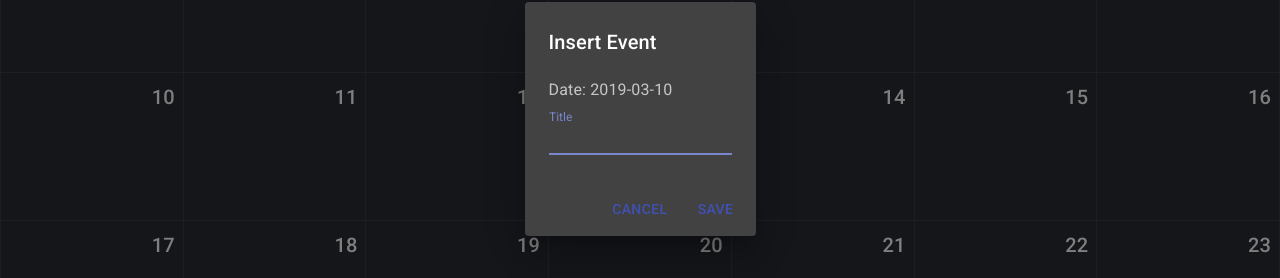
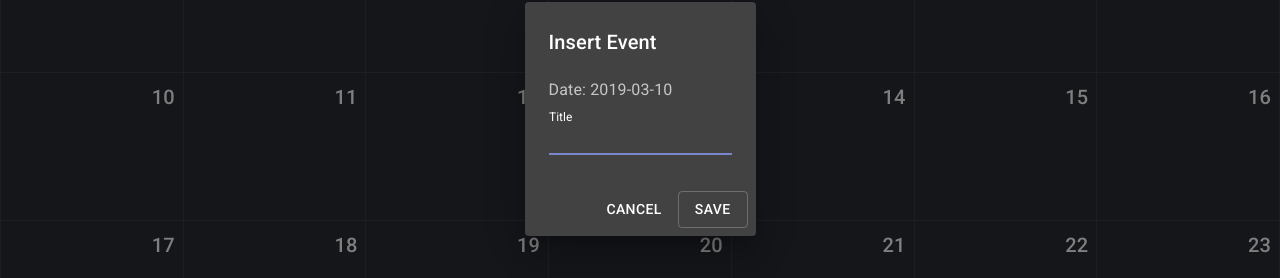
Before and after one commit to crearlink/react-calendar-demo, a React (Create React App) app: page / in a window 1280 px wide. Both pictures are taken after a click on the element "10". Shown: the part 281-559 px from the top of the page. Built offline with nearby package versions, Linux system fonts and the light colour scheme.

Commit message:
adjust Dialog Colors to Dark Palette

```diff
--- a/src/components/EventDialog.js
+++ b/src/components/EventDialog.js
@@ -97,10 +97,10 @@ class EventDialogComponent extends React.Component {
           />
         </DialogContent>
         <DialogActions>
-          <Button onClick={this.handleClose} color="primary">
+          <Button onClick={this.handleClose} color="default">
             Cancel
             </Button>
-          <Button onClick={this.handleSave} color="primary">
+          <Button onClick={this.handleSave} color="default" variant="outlined">
             Save
             </Button>
         </DialogActions>
--- a/src/theme.js
+++ b/src/theme.js
@@ -7,5 +7,14 @@ export default createMuiTheme({
   },
   palette: {
     type: 'dark'
+  },
+  overrides: {
+    MuiFormLabel: {
+      root: {
+        '&$focused': {
+          color: 'white'
+        }
+      }
+    }
   }
 })
```
